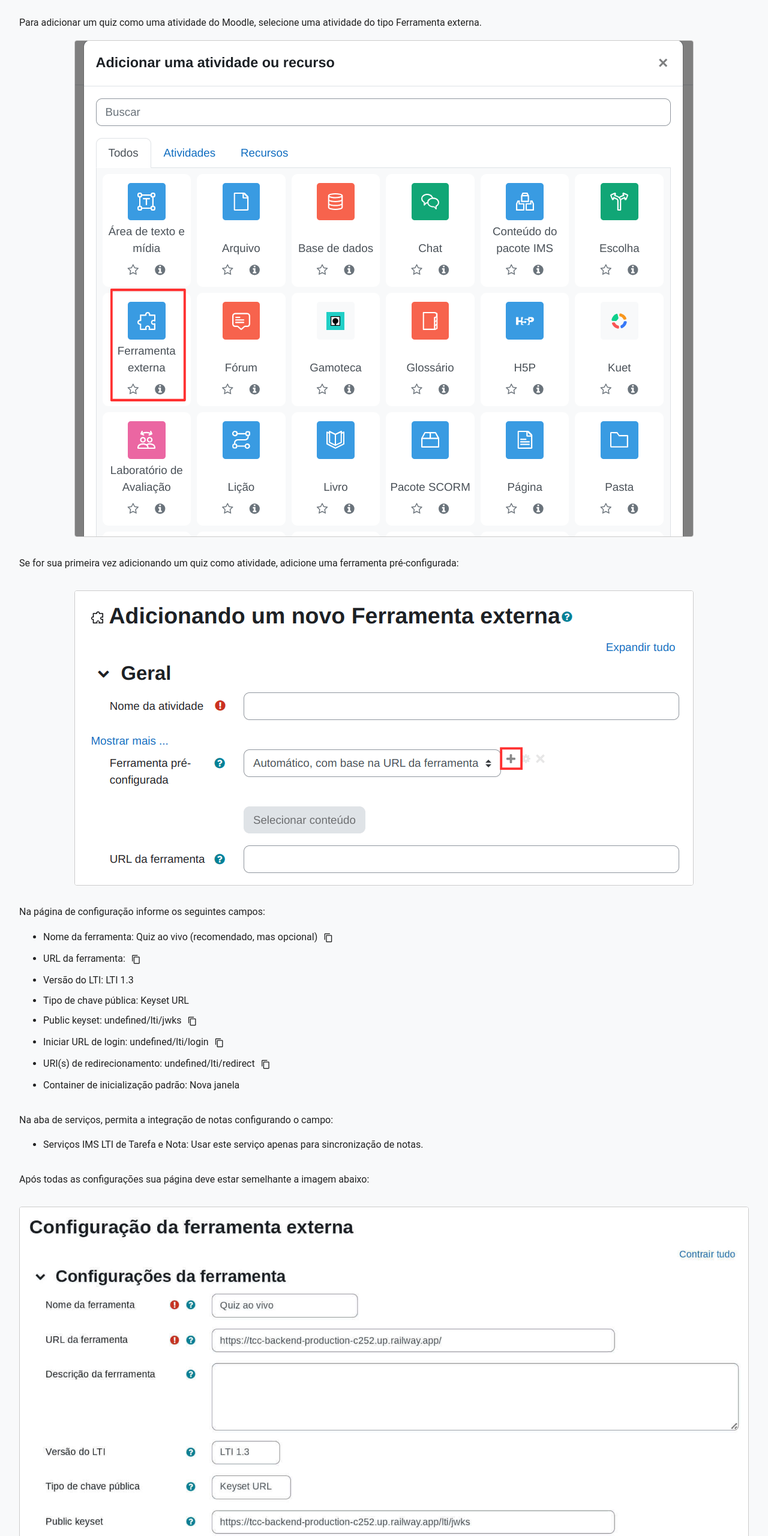
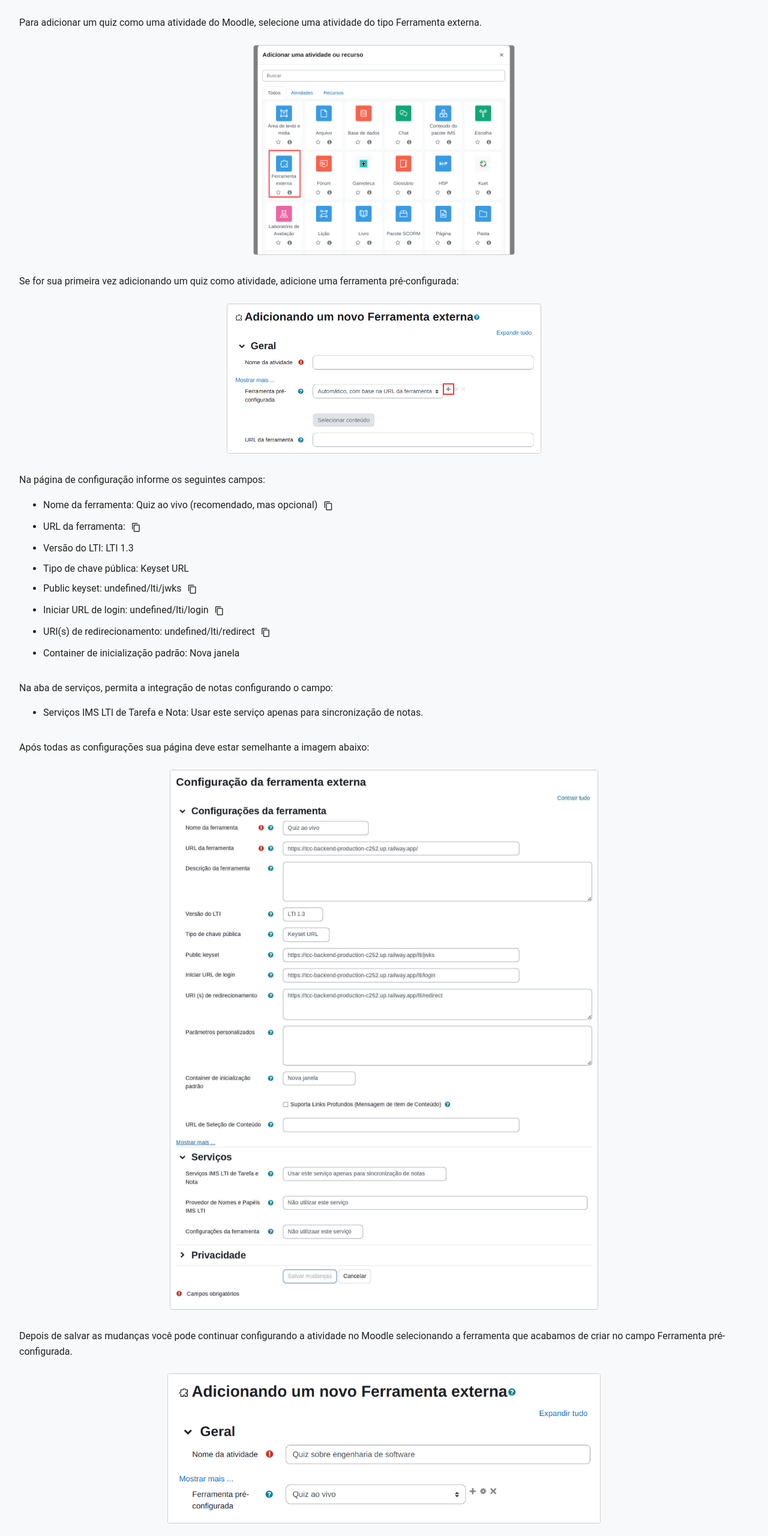
Before and after one commit to GaibVargas/tcc-frontend, a Nuxt app: page / in a window 1280 px wide. Shown: the part 240-2800 px from the top of the page at 60% size. Built offline with nearby package versions, Linux system fonts and the light colour scheme.

Commit message:
feat: retira nuxtimg

```diff
--- a/nuxt.config.ts
+++ b/nuxt.config.ts
@@ -19,10 +19,6 @@
     'pinia-plugin-persistedstate/nuxt',
     '@nuxt/image',
   ],
-  image: {
-    provider: 'ipx',
-    dir: 'public',
-  },
   runtimeConfig: {
     public: {
       apiBaseUrl: process.env.NUXT_PUBLIC_API_BASE_URL,
--- a/pages/index.vue
+++ b/pages/index.vue
@@ -24,15 +24,14 @@
       Para adicionar um quiz como uma atividade do Moodle, selecione uma atividade do tipo Ferramenta externa.
     </p>
     <div class="img external_tool">
-      <NuxtImg src="/images/tutorial/001_ferramenta_externa.png"
-        alt="Destaque para o recurso de adicionar ferramenta externa como uma atividade no Moodle" height="350px"
-        fit="inside" />
+      <img src="/images/tutorial/001_ferramenta_externa.png"
+        alt="Destaque para o recurso de adicionar ferramenta externa como uma atividade no Moodle"/>
     </div>
 
     <p>Se for sua primeira vez adicionando um quiz como atividade, adicione uma ferramenta pré-configurada:</p>
     <div class="img add_tool">
-      <NuxtImg src="/images/tutorial/002_add_tool.png"
-        alt="Destaque para a opção de adicionar uma ferramenta externa pré-configurada" height="250px" fit="inside" />
+      <img src="/images/tutorial/002_add_tool.png"
+        alt="Destaque para a opção de adicionar uma ferramenta externa pré-configurada"/>
     </div>
 
     <p>Na página de configuração informe os seguintes campos:</p>
@@ -62,16 +61,14 @@
       <li>Serviços IMS LTI de Tarefa e Nota: Usar este serviço apenas para sincronização de notas.</li>
     </ul>
     <p>Após todas as configurações sua página deve estar semelhante a imagem abaixo:</p>
-    <div class="img add_tool">
-      <NuxtImg src="/images/tutorial/003_result.jpg" alt="Página de configuração de ferramenta externa do Moodle"
-        height="900px" fit="inside" />
+    <div class="img result">
+      <img src="/images/tutorial/003_result.jpg" alt="Página de configuração de ferramenta externa do Moodle"/>
     </div>
     <p>Depois de salvar as mudanças você pode continuar configurando a atividade no Moodle selecionando a ferramenta que
       acabamos de criar no campo Ferramenta pré-configurada.</p>
-    <div class="img add_tool">
-      <NuxtImg src="/images/tutorial/004_final.png"
-        alt="Página de configuração de atividade do Moodle selecionando ferramenta externa configurada" height="250px"
-        fit="inside" />
+    <div class="img final">
+      <img src="/images/tutorial/004_final.png"
+        alt="Página de configuração de atividade do Moodle selecionando ferramenta externa configurada"/>
     </div>
   </div>
 </template>
@@ -100,9 +97,17 @@
       border-radius: 4px
       max-width: 100%
       height: auto
+      object-fit: contain
     &.external_tool
-      margin-top: 1rem
-
+      img
+        height: 350px
     &.add_tool
-      margin-top: 2rem
+      img
+        height: 250px
+    &.result
+      img
+        height: 900px
+    &.final
+      img
+        height: 250px
 </style>
```
Also changed, not shown: 2 other files (tests, documents, lock files or other folders).
